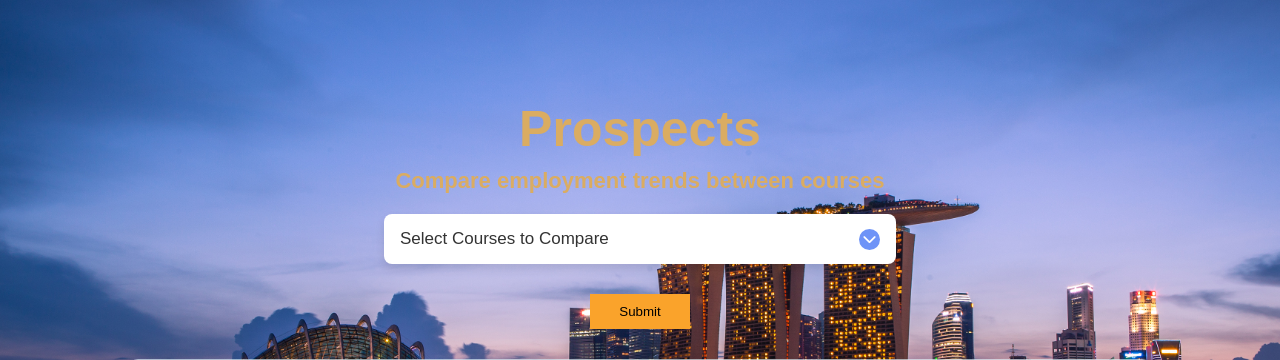
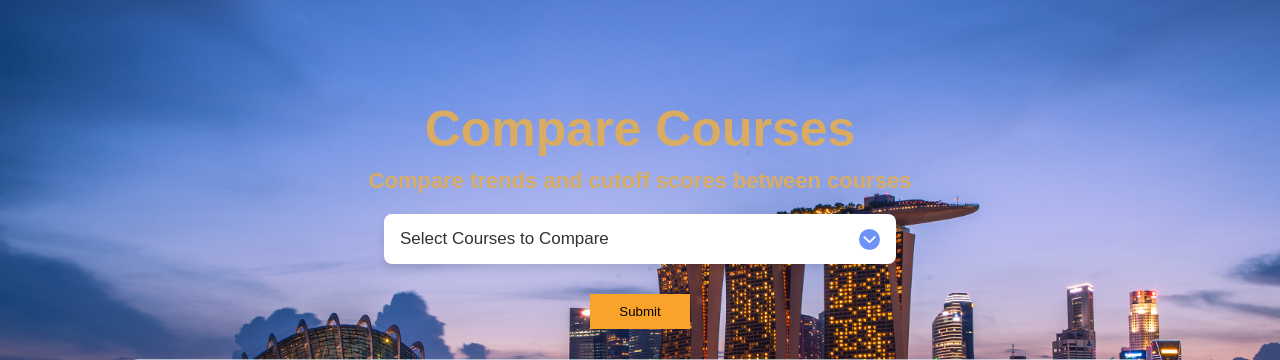
Before and after one commit to GordonChen19/FindMyCollege, a Flask app: page /prospects_search in a window 1280 px wide. Shown: the part 96-456 px from the top of the page. Run offline with Flask 3, Linux system fonts and the light colour scheme; the visitor is signed in with stand-in values (Sample User, id 1); data that the repository does not hold is empty; some libraries are stand-ins or nearby versions.

Commit message:
final ammends

```diff
--- a/Website/templates/prospects_search.html
+++ b/Website/templates/prospects_search.html
@@ -18,8 +18,8 @@
     </head>
     <body>
         <div class="prospects-container">
-            <h3 style="text-align: center;  color: #daac62; font-size: 50px;">Prospects</h3>
-            <h4 style="text-align: center; margin-top: 10px; margin-bottom: 20px;color: #daac62;font-size: 22px;">Compare employment trends between courses</h4>
+            <h3 style="text-align: center;  color: #daac62; font-size: 50px;">Compare Courses</h3>
+            <h4 style="text-align: center; margin-top: 10px; margin-bottom: 20px;color: #daac62;font-size: 22px;">Compare trends and cutoff scores between courses</h4>
 
                 <div class="select-btn">
                 <span class="btn-text">Select Courses to Compare</span>
```
